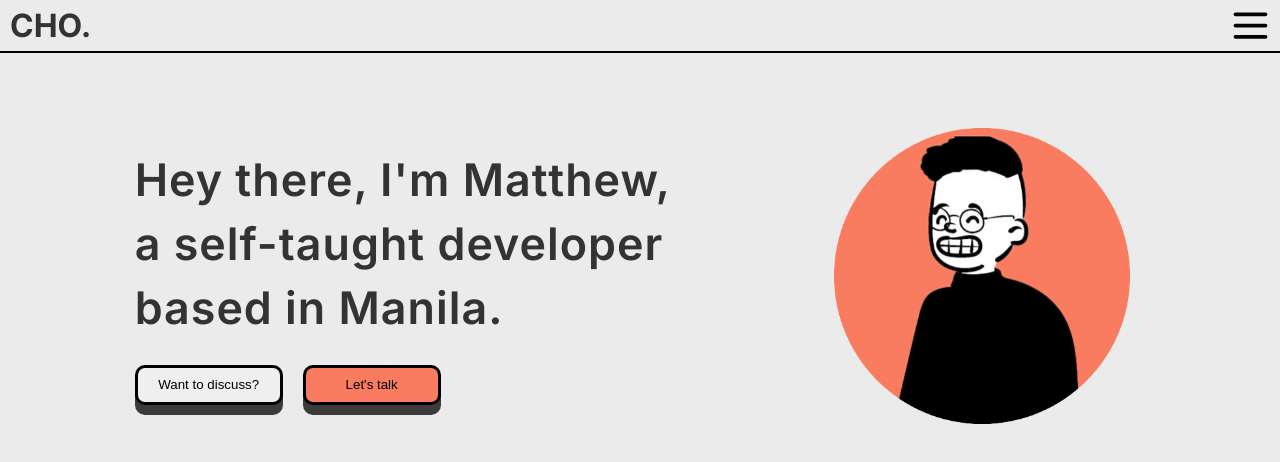
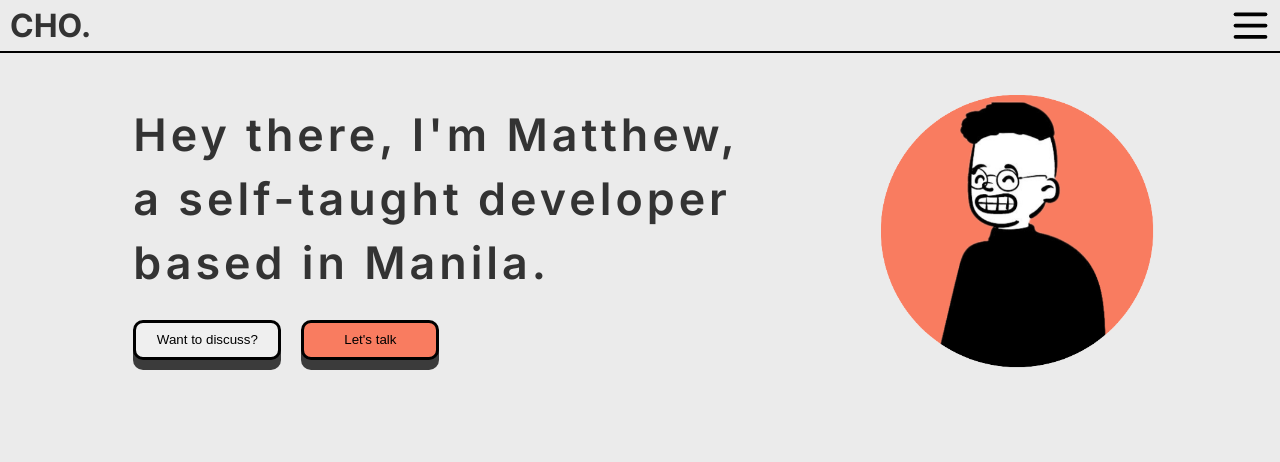
Before and after one commit to choMatt/Portfolio, a React (Vite) app: page / in a window 1280 px wide. Shown: the top 462 px of the page. Built offline with nearby package versions, Linux system fonts and the light colour scheme.

Commit message:
adjust height proportions

```diff
--- a/src/styles/Hero.module.css
+++ b/src/styles/Hero.module.css
@@ -21,6 +21,7 @@
   flex-direction: column;
   text-align: center;
   gap:25px;
+  padding:0px;
 }
 
 .heading{
@@ -73,9 +74,9 @@
 }
 
 /* Tablet */
-@media (min-width:768px){
+@media (min-width:769px){
   .hero{
-    height: 350px;
+    height: 320px;
     flex-direction: row-reverse;
     justify-content: space-evenly;
   }
@@ -87,14 +88,16 @@
   .content{
     text-align: left;
     justify-content: center;
+    padding-left:20px;
+
   }
 
   .heading h1{
-    width: 440px;
+    width: 469px;
     font-size: 2.2rem;
     font-weight: 600;
     line-height: 3rem;
-    letter-spacing: 1px;
+    letter-spacing: 3px;
   }
 
   .buttons{
@@ -117,25 +120,25 @@
 
 @media (min-width:1024px ) {
   .hero{
-    height: 450px;
+    height: 360px;
   }
 
   .imageContainer img{
-    width: 326px;
+    width: 300px;
   }
 
   .heading h1{
-    width: 540px;
+    width: 610px;
     font-size: 2.8rem;
     line-height: 4rem;
-
+    letter-spacing: 4px;
   }
 
 }
 
 @media (min-width: 1440px){
   .hero{
-    height: 450px;
+    height: 420px;
   }
 
   .imageContainer img{
```
